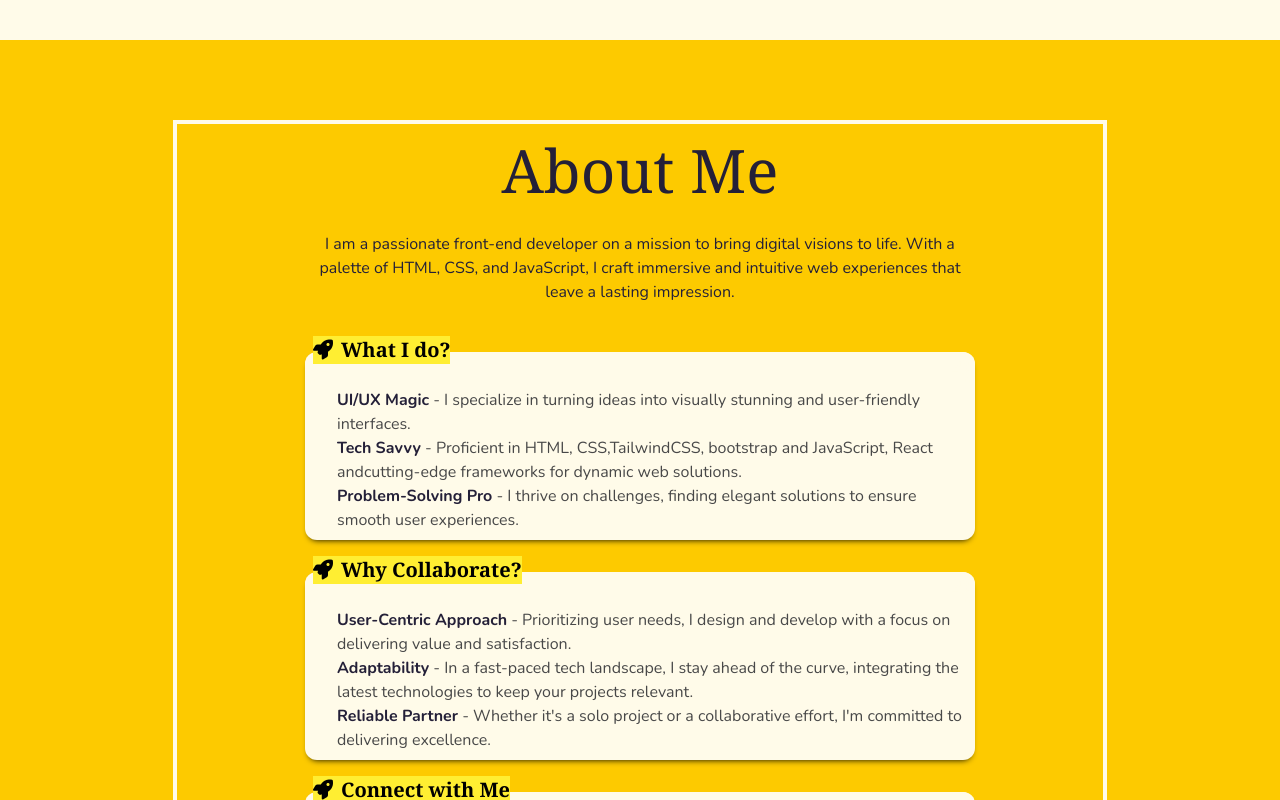
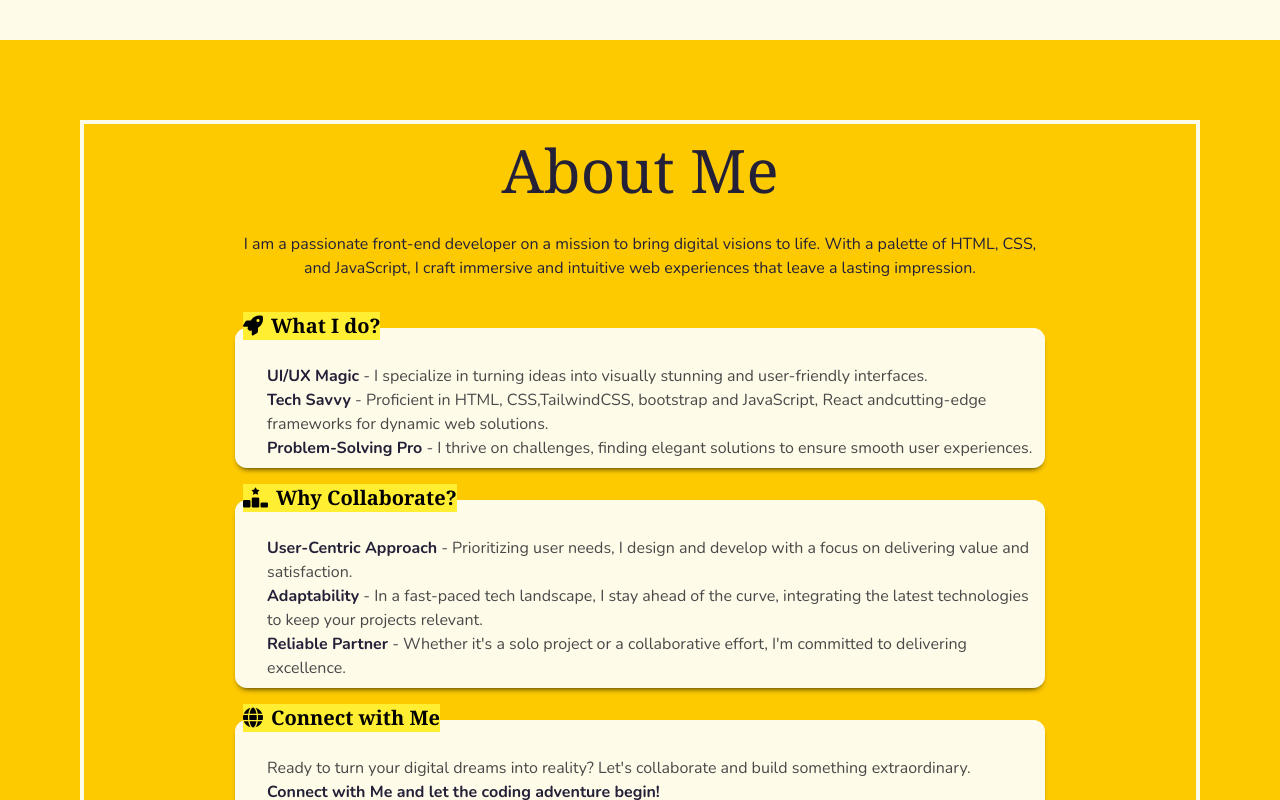
Before and after one commit to Simran145678/Portfolio_1.2, a React (Create React App) app: page / in a window 1280 px wide. Shown: the part 680-1480 px from the top of the page. Built offline with nearby package versions, Linux system fonts and the light colour scheme.

Commit message:
fixed the margins around project and about component

```diff
--- a/src/components/About.js
+++ b/src/components/About.js
@@ -3,17 +3,17 @@ import React from "react";
 export default function About(props) {
   const aboutCard = props.list.map((item) => {
     return (
-      <div class=" sm:w-3/4 p-2  bg-yellow-100 rounded-xl my-4 shadow-100 shadow-yellow-100 ">
-        <h3 class=" text-xl font-noto font-bold -translate-y-6 bg-yellow-300 inline-block">
-          <i class="fa-solid fa-rocket mr-2"></i>
+      <div className=" sm:w-3/4 p-2  bg-yellow-100 rounded-xl my-4 shadow-100 shadow-yellow-100 ">
+        <h3 className=" text-xl font-noto font-bold -translate-y-6 bg-yellow-300 inline-block">
+          <i className={item.svg}></i>
           {item.subheading}
         </h3>
-        <ul class="list-disc ml-6 ">
+        <ul className="list-disc ml-6 ">
           {item.desc.split("|").map((listItem) => {
             const splitDesc = listItem.split(":");
             return (
-              <li class="text-gray-800 list-none">
-                <span class="font-bold text-gray-900">{splitDesc[0]}</span>
+              <li className="text-gray-800 list-none">
+                <span className="font-bold text-gray-900">{splitDesc[0]}</span>
                 {splitDesc[1]}
               </li>
             );
@@ -26,16 +26,16 @@ export default function About(props) {
   return (
     <section
       id="about"
-      class=" section font-nunito  w-screen bg-yellow-500 p-6 md:p-20  mx-auto"
+      className=" section font-nunito  w-screen bg-yellow-500 p-6 md:p-20  mx-auto"
     >
-      <div class="container  reveal flex flex-col ml-auto mr-auto items-center w-5/6 border-4 border-yellow-100 p-4">
+      <div className="container  reveal flex flex-col ml-auto mr-auto items-center w-5/6 border-4 border-yellow-100 p-4">
         <h2
           id="about-heading"
-          class="font-noto text-6xl mx-auto text-gray-900 "
+          className="font-noto text-6xl mx-auto text-gray-900 "
         >
           About Me
         </h2>
-        <p class=" py-8 sm:w-3/4 text-gray-900 text-center">
+        <p className=" py-8 sm:w-3/4 text-gray-900 text-center">
           I am a passionate front-end developer on a mission to bring digital
           visions to life. With a palette of HTML, CSS, and JavaScript, I craft
           immersive and intuitive web experiences that leave a lasting
--- a/src/components/Content/content.js
+++ b/src/components/Content/content.js
@@ -19,18 +19,21 @@ import consumersenergy from "../../assets/images/Consumers_Energy_logo.svg.png";
 export const aboutCardList = [
   {
     subheading: "What I do?",
+    svg: "fa-solid fa-rocket mr-2",
     desc: `UI/UX Magic: - I specialize in turning ideas into visually stunning and user-friendly interfaces. |
         Tech Savvy: - Proficient in HTML, CSS,TailwindCSS, bootstrap and JavaScript, React andcutting-edge frameworks for dynamic web solutions. |
         Problem-Solving Pro: - I thrive on challenges, finding elegant solutions to ensure smooth user experiences.`,
   },
   {
     subheading: "Why Collaborate?",
+    svg: "fa-solid fa-ranking-star mr-2",
     desc: `User-Centric Approach: - Prioritizing user needs, I design and develop with a focus on delivering value and satisfaction.|
     Adaptability: - In a fast-paced tech landscape, I stay ahead of the curve, integrating the latest technologies to keep your projects relevant.|
     Reliable Partner: - Whether it's a solo project or a collaborative effort, I'm committed to delivering excellence.`,
   },
   {
     subheading: "Connect with Me",
+    svg: "fa-solid fa-globe mr-2",
     desc: ` :Ready to turn your digital dreams into reality? Let's collaborate
             and build something extraordinary. | Connect with Me and let the coding adventure begin!`,
   },
--- a/src/components/Footer.js
+++ b/src/components/Footer.js
@@ -9,7 +9,6 @@ export default function Footer(props) {
             harsimran kaur{" "}
           </p>
           <small className=" leading-tight z-20 ">
-            {" "}
             Code, Create, Captivate.
           </small>
           <div className="bg-box opacity-50 absolute  ml-4 top-0 -mt-1 -z-50  "></div>
@@ -17,18 +16,24 @@ export default function Footer(props) {
 
         <div className="mt-6 md:mt-0">
           <h3>Contact me @</h3>
-          <p className="text-gray-800">kaur.harsimran0508@gmail.com</p>
+          <a
+            href="mailto:kaur.harsimran0508@gmail.com"
+            className="text-gray-800"
+          >
+            kaur.harsimran0508@gmail.com
+          </a>
         </div>
 
         <div className="text-4xl text-yellow-100 hidden md:block">
-          <a href="#intro-section">
-            {" "}
+          <a href="#intro">
             <i className="fa-regular fa-circle-up cursor-pointer"></i>
           </a>
         </div>
       </div>
       <div className="flex items-center justify-center  h-8 bg-yellow-100 bottom-0 z-20">
-        <small className="">Copyright © 2024. All Rights reserved.</small>
+        <small className="">
+          &copy; {new Date().getFullYear()} Harsimran Kaur. All rights reserved.
+        </small>
       </div>
     </footer>
   );
--- a/src/index.css
+++ b/src/index.css
@@ -4,8 +4,33 @@
 @tailwind components;
 @tailwind utilities;
 
+
 html {
   scroll-behavior: smooth;
+}
+
+.container {
+  width: 100%;
+  margin-right: auto;
+  margin-left: auto;
+}
+
+@media (min-width: 768px) {
+  .container {
+    max-width: 768px;
+  }
+}
+
+@media (min-width: 1024px) {
+  .container {
+    max-width: 1024px;
+  }
+}
+
+@media (min-width: 1280px) {
+  .container {
+    max-width: 1280px;
+  }
 }
 
 body {
```
